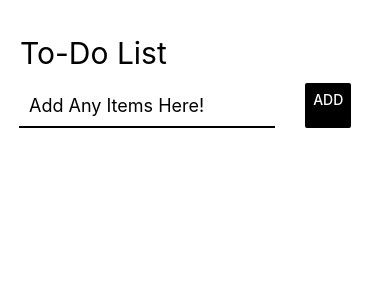
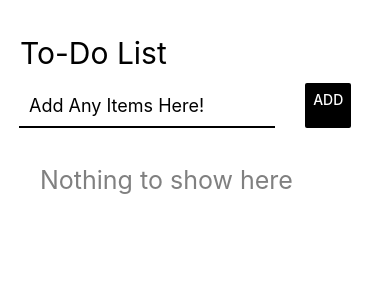
Before and after one commit to andrewjuston/react-native-todolist, a React Native app: screen / in a window 390 px wide. Shown: the top 300 px of the page. Built offline with nearby package versions, Linux system fonts and the light colour scheme.

Commit message:
adding empty item view and alert buttons

```diff
--- a/App.js
+++ b/App.js
@@ -1,5 +1,5 @@
 import React from 'react';
-import { StyleSheet, Text, View, SafeAreaView } from 'react-native';
+import { StyleSheet, SafeAreaView } from 'react-native';
 import NewsListView from './src/NewsListView';
 
 export default function App() {
--- /dev/null
+++ b/src/NewsEmptyView.js
@@ -0,0 +1,25 @@
+import React from 'react';
+import { View, Text, StyleSheet } from 'react-native';
+
+const NewsEmptyView = () => {
+    return (
+        <View style={styles.container}>
+            <Text style={styles.text}>Nothing to show here</Text>
+        </View>
+    );
+}
+
+const styles = StyleSheet.create({
+    container:{
+        justifyContent: 'center',
+        alignContent: 'center',
+        padding: 30
+    },
+    text:{
+        fontSize: 25,
+        color: 'grey'
+    }
+});
+
+
+export default NewsEmptyView;
--- a/src/NewsListView.js
+++ b/src/NewsListView.js
@@ -1,9 +1,10 @@
-import React from 'react';
-import { View, Text, FlatList, StyleSheet } from 'react-native';
+import React, {Component} from 'react';
+import { View, Text, FlatList, StyleSheet, Alert } from 'react-native';
 import NewsInputView from './NewsInputView';
 import NewsItemView from './NewsItemView';
+import NewsEmptyView from './NewsEmptyView';
 
-class NewsListView extends React.Component {
+class NewsListView extends Component {
     constructor(props) {
         super(props);
         this.state={
@@ -29,6 +30,7 @@ class NewsListView extends React.Component {
     }
 
     render() {
+        const {items} = this.state;
         return (
             <View>
                 <Text style={styles.title}>To-Do List</Text>
@@ -37,20 +39,34 @@ class NewsListView extends React.Component {
                 changeText={this.textChangeHandler}
                 textInputRef={this.inputRef}
                 />
+                { (items.length === 0) ?
+                    <NewsEmptyView/> :
                     <FlatList
-                    data={this.state.items}
+                        data={items}
                         renderItem={
                             ({item, index}) =>
                             <NewsItemView
                             contentText={item}
                             onDeleteItem = {() => {
-                            let newArray = [...this.state.items];
+                                Alert.alert(
+                                    'Delete',
+                                    'Delete this item?',
+                                    [
+                                        {text: 'Cancel', onPress: () => console.log('cancel pressed')},
+                                        {text: 'Delete', onPress: () => {
+                                            let newArray = [...items];
                                             newArray.splice(index, 1);
                                             this.setState({items:newArray});
                                         }}
+                                    ]
+                                )
+                                }
+                            }
                             />
                         }
                     />
+                }
+
             </View>
         );
     }
```
Also changed, not shown: src/NewsInputView.js (+10 -6 lines). Lines whose indentation alone changed are shown as unchanged.
